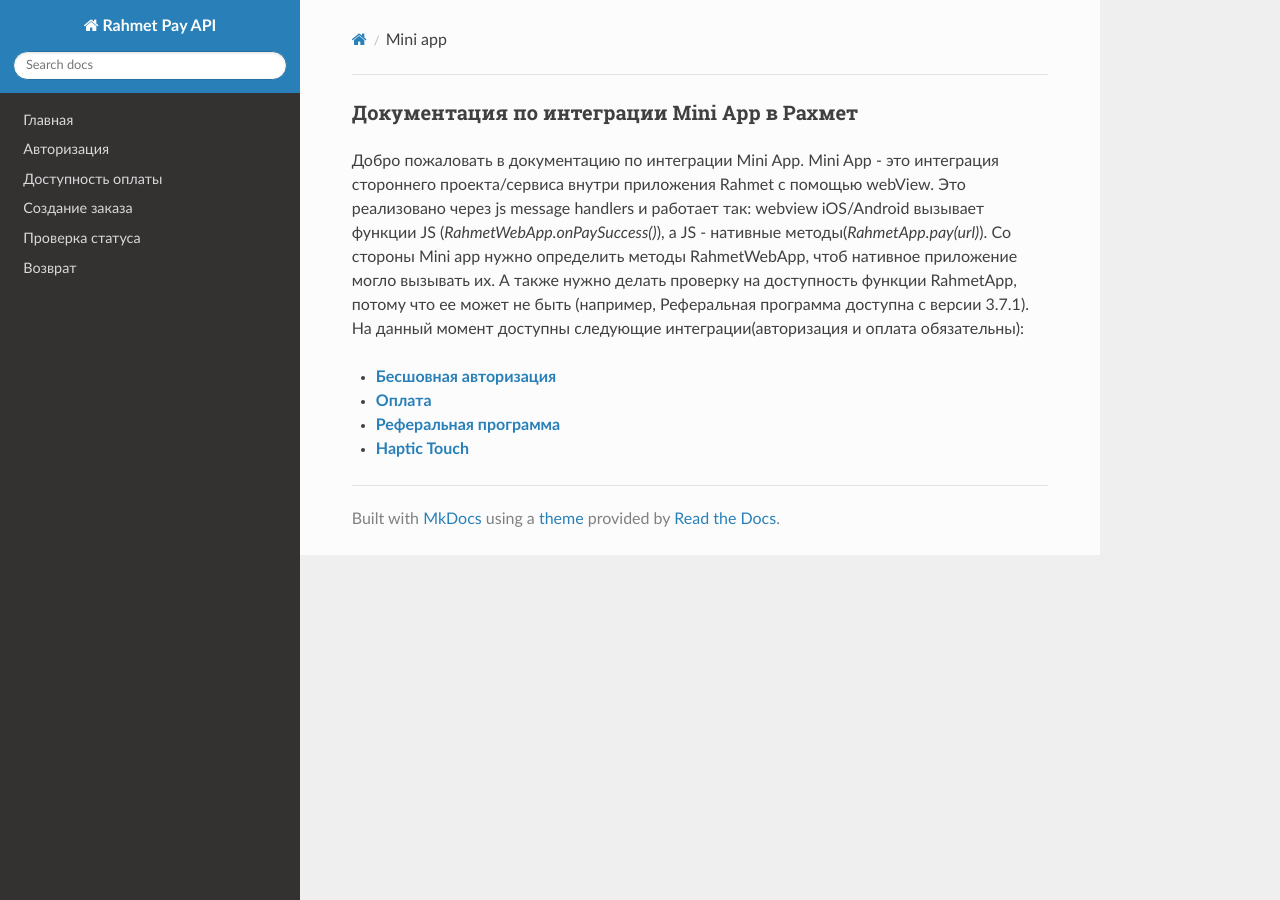
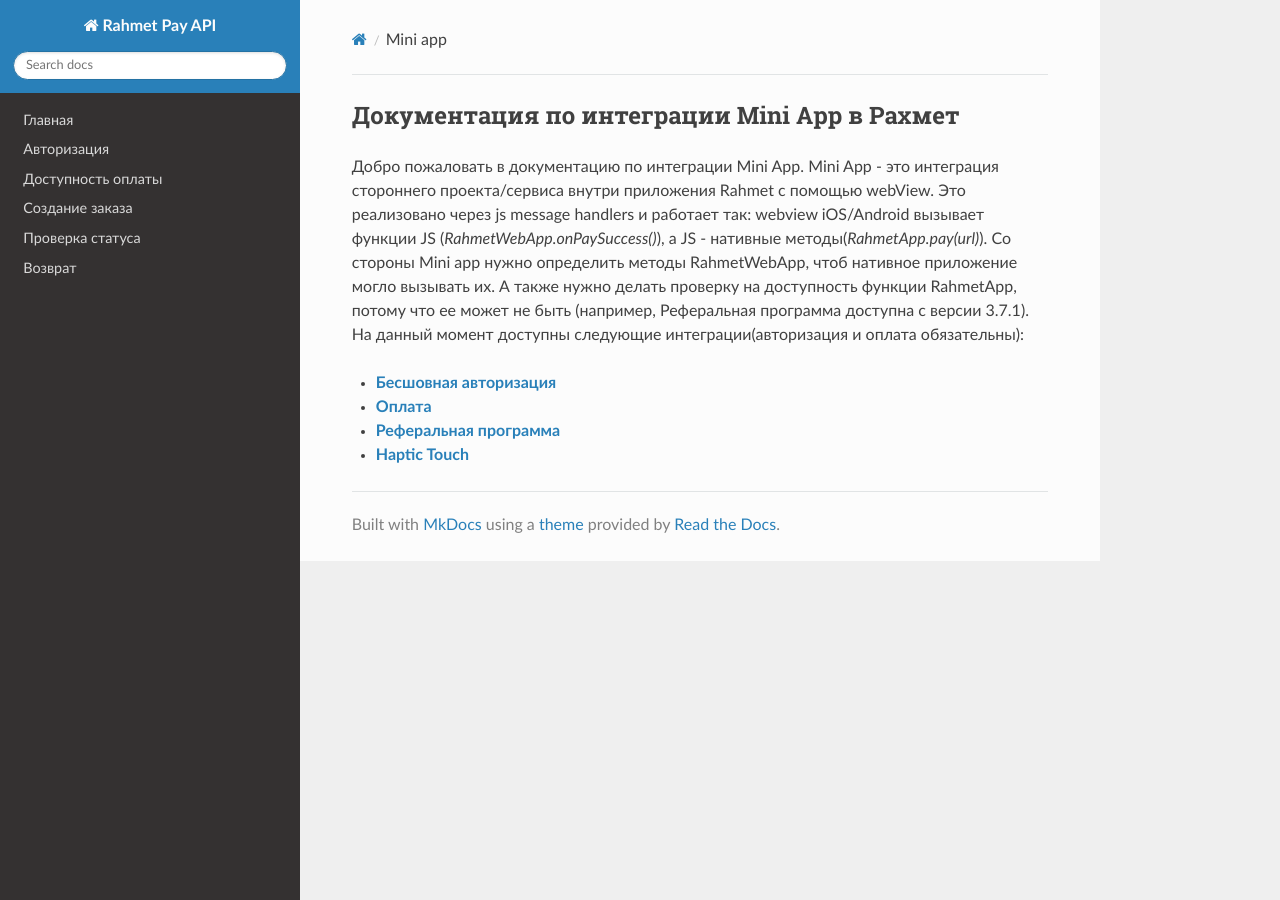
Before and after one commit to rahmetapp/docs, an MkDocs documentation site: the page built from docs/mini app.md, in a window 1280 px wide. Built offline with MkDocs 1.6.1, drawn with Linux system fonts in a browser that asks for light colours; nearby versions of some CDN libraries; old or Windows-style settings are respelled for this version of MkDocs.

```diff
--- a/docs/mini app.md
+++ b/docs/mini app.md
@@ -1,4 +1,4 @@
-### Документация по интеграции Mini App в Рахмет
+## Документация по интеграции Mini App в Рахмет
 
 Добро пожаловать в документацию по интеграции Mini App. Mini App - это интеграция стороннего проекта/сервиса внутри приложения Rahmet с помощью webView. Это реализовано через js message handlers и работает так: webview iOS/Android вызывает функции JS (*RahmetWebApp.onPaySuccess()*), а JS - нативные методы(*RahmetApp.pay(url)*). Со стороны Mini app нужно определить методы RahmetWebApp, чтоб нативное приложение могло вызывать их. А также нужно делать проверку на доступность функции RahmetApp, потому что ее может не быть (например, Реферальная программа доступна с версии 3.7.1).
 На данный момент доступны следующие интеграции(авторизация и оплата обязательны):
```
